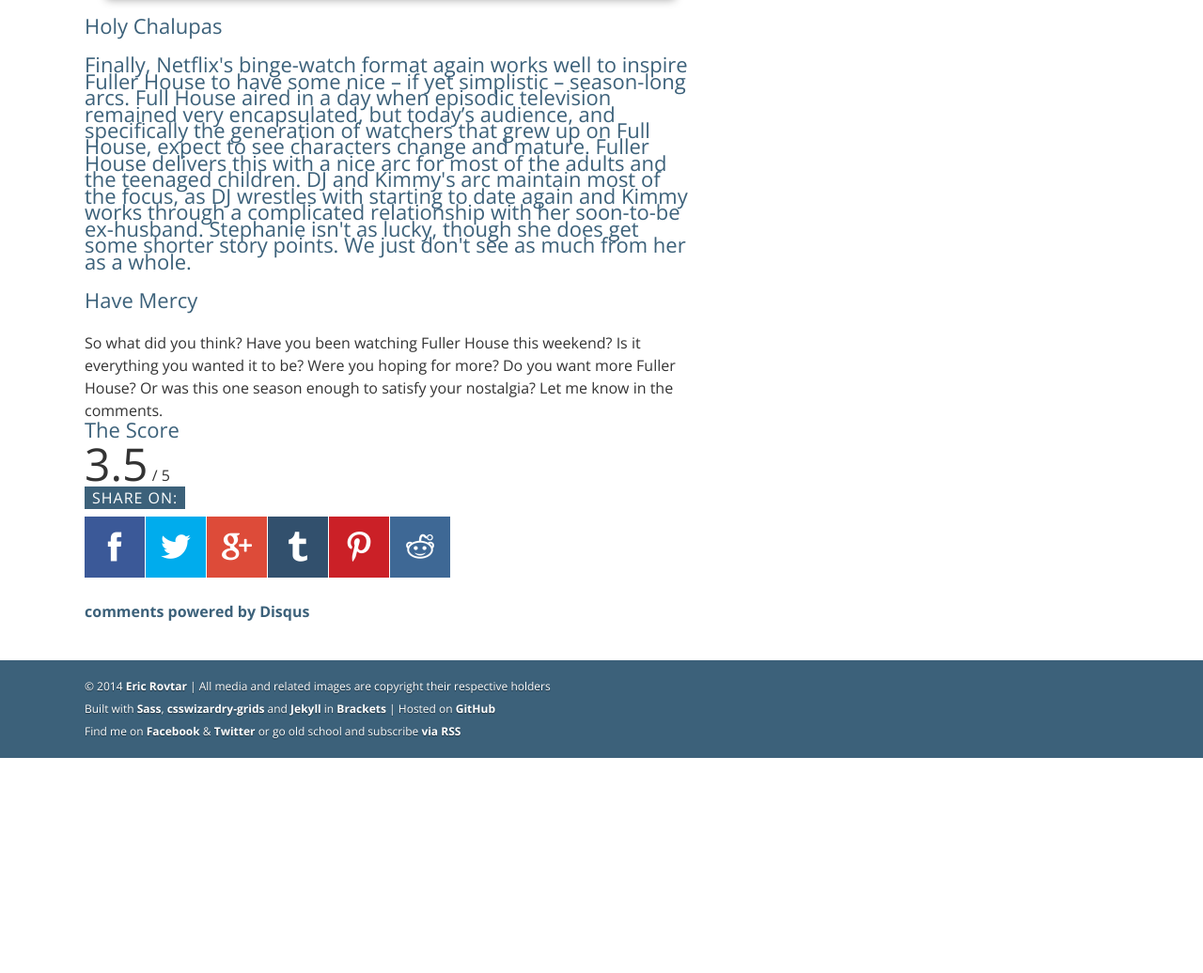
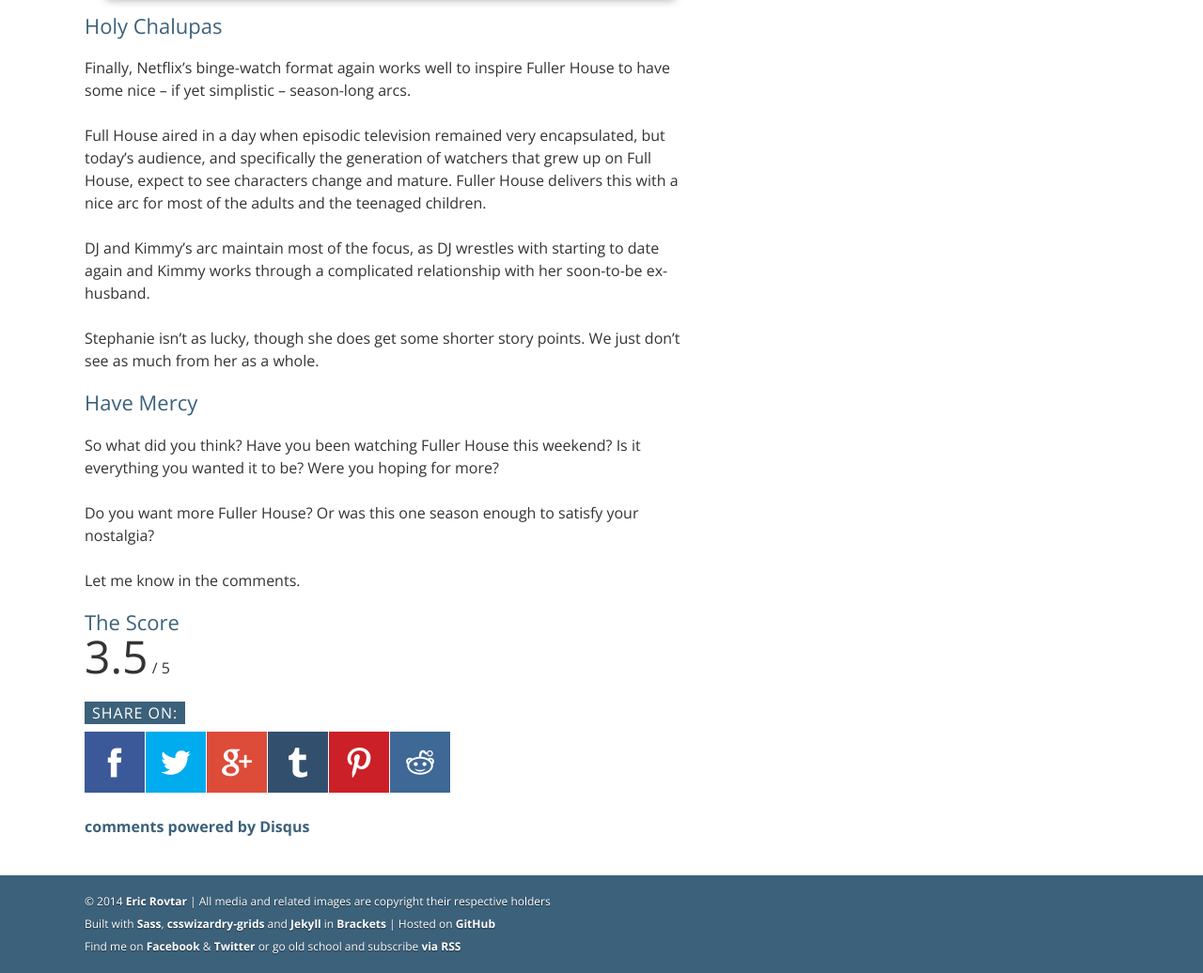
Before and after one commit to ericrovtar/ericrovtar.github.io, a Jekyll site: the page built from _posts/2016-02-27-a-full-house-of-nostaliga-(fuller-house).md, in a window 1280 px wide and 1400 px high, scrolled down 2372 px. Shown: the part 364-1400 px from the top of the window at 94% size. Built offline with Jekyll 4.4.1, drawn with Linux system fonts in a browser that asks for light colours; nearby versions of some CDN libraries; comment, search, counter and statistics services are not loaded; before the commit the page ends 3543 px from its top, so only the background shows below that.

Commit message:
Close h2

```diff
--- a/_posts/2016-02-27-a-full-house-of-nostaliga-(fuller-house).md
+++ b/_posts/2016-02-27-a-full-house-of-nostaliga-(fuller-house).md
@@ -71,7 +71,7 @@
 
 {% include youtube.html src="//www.youtube.com/embed/fLw8at0VT1M" width="560" height="315" caption="Yes, the theme song is back &ndash; and updated." %}
 
-<h2>Holy Chalupas<h2>
+<h2>Holy Chalupas</h2>
 
 Finally, Netflix's binge-watch format again works well to inspire Fuller House to have some nice &ndash; if yet simplistic &ndash; season-long arcs.
 
```
